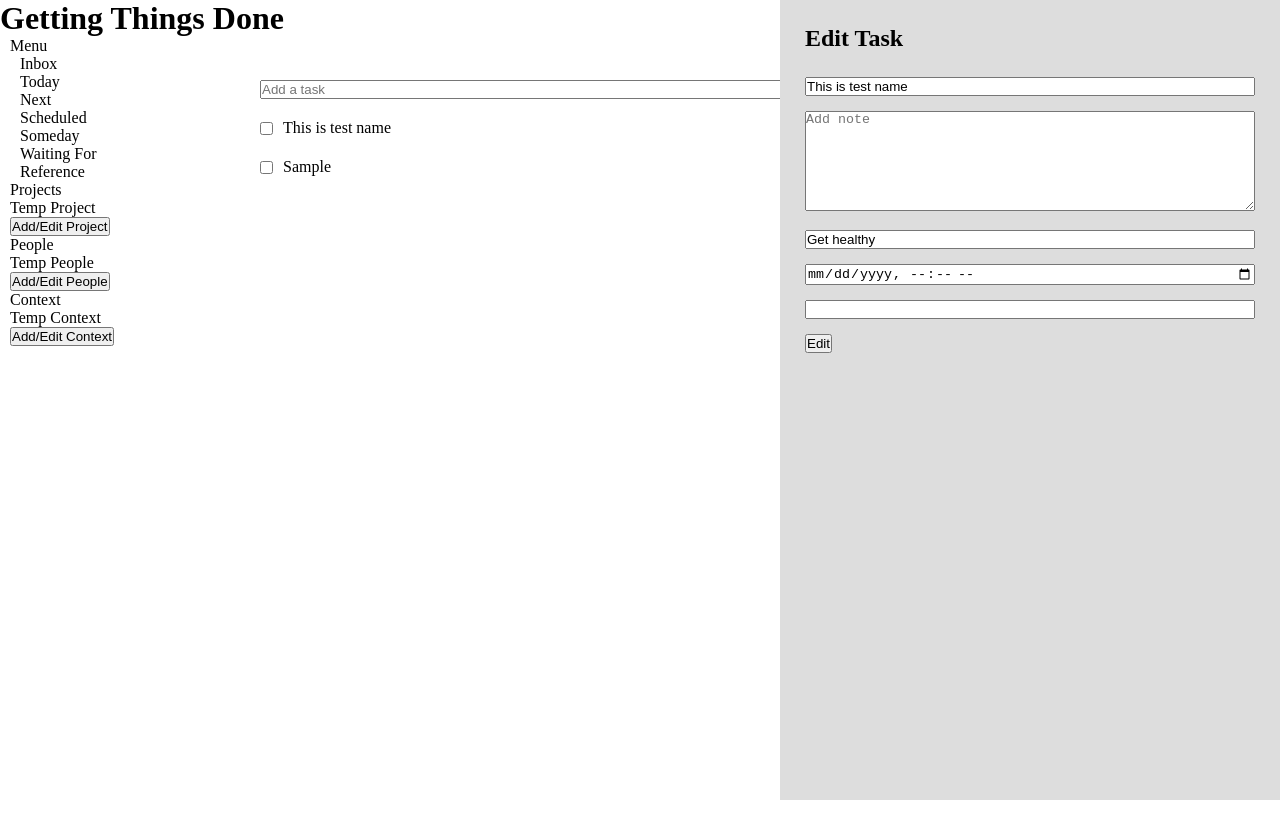
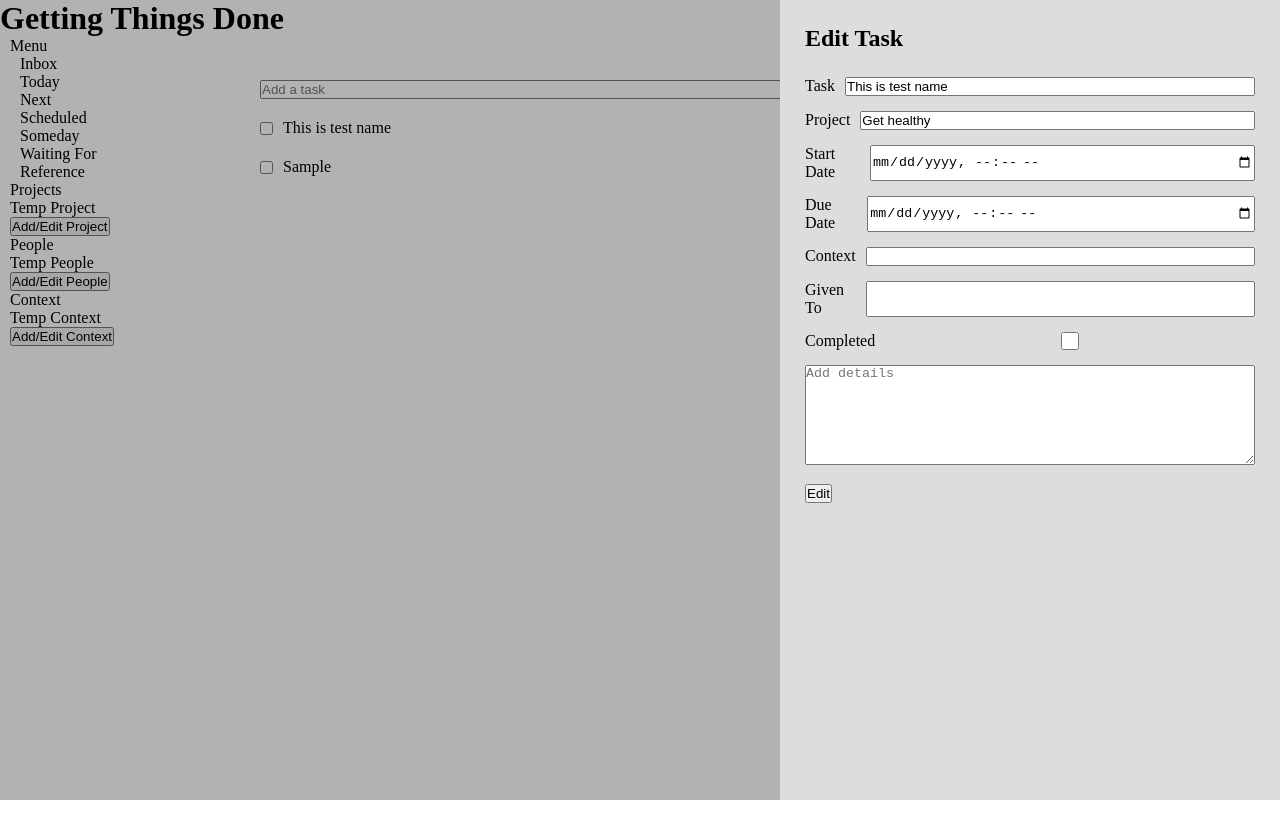
Before and after one commit to Bikesh78/getting-things-done, a React (Create React App) app: page / in a window 1280 px wide. Both pictures are taken after typing "Sample" into the empty fields and a click on the button "Edit". Built offline with nearby package versions, Linux system fonts and the light colour scheme.

Commit message:
Delete tasks

```diff
--- a/src/App.js
+++ b/src/App.js
@@ -49,6 +49,11 @@ function App() {
         };
       case "showEditBar":
         return { ...state, showEditBar: action.payload };
+      case "deleteTask":
+        return {
+          ...state,
+          taskList: state.taskList.filter((task) => task.id !== action.id),
+        };
       default:
         throw new Error(`${action.type} action is not defined`);
     }
--- a/src/Components/EditBar.js
+++ b/src/Components/EditBar.js
@@ -9,8 +9,9 @@ const EditBar = () => {
   const [taskDetail, setTaskDetail] = useState(editedTask[0].taskDetail);
   const [endDate, setEndDate] = useState(editedTask[0].endDate);
   const [context, setContext] = useState(editedTask[0].context);
-  const [startDate, setStartDate] = useState("");
-  const [givenTo, setGivenTo] = useState("");
+  const [startDate, setStartDate] = useState(editedTask[0].startDate);
+  const [givenTo, setGivenTo] = useState(editedTask[0].givenTo);
+  const [isCompleted, setIsCompleted] = useState(editedTask[0].isCompleted);
   // console.log("edited task", editedTask[0].taskName);
   function handleSubmit(e) {
     e.preventDefault();
@@ -33,38 +34,60 @@ const EditBar = () => {
       payload: false,
     });
   }
-  console.log(state);
+  // console.log(state);
   return (
+    <>
+      <div
+        className="overlay"
+        onClick={() =>
+          dispatch({
+            type: "showEditBar",
+            payload: false,
+          })
+        }
+      ></div>
       <div className="edit-bar">
         <div className="header">
           <h2>Edit Task</h2>
         </div>
         <form className="edit-body" onSubmit={handleSubmit}>
           <div className="task-name task-item">
+            <label htmlFor="">
+              Task
               <input
                 type="text"
                 value={taskName}
                 onChange={(e) => setTaskName(e.target.value)}
+                required
               />
+            </label>
           </div>
-        <div className="task-note task-item">
-          <textarea
-            type="text"
-            placeholder="Add note"
-            value={taskDetail}
-            onChange={(e) => setTaskDetail(e.target.value)}
-          >
-            {taskDetail}
-          </textarea>
-        </div>
+
           <div className="task-project task-item">
+            <label htmlFor="">
+              Project
               <input
                 type="text"
                 value={projectName}
                 onChange={(e) => setProjectName(e.target.value)}
               />
+            </label>
+          </div>
+          <div className="task-date task-item">
+            <label htmlFor="">
+              Start Date
+              <input
+                type="datetime-local"
+                name=""
+                id=""
+                value={startDate}
+                onChange={(e) => setStartDate(e.target.value)}
+              />
+            </label>
           </div>
           <div className="task-due-date task-item">
+            <label htmlFor="">
+              Due Date
               <input
                 type="datetime-local"
                 name=""
@@ -72,19 +95,56 @@ const EditBar = () => {
                 value={endDate}
                 onChange={(e) => setEndDate(e.target.value)}
               />
+            </label>
           </div>
           <div className="task-context task-item">
+            <label htmlFor="">
+              Context
               <input
                 type="text"
                 value={context}
                 onChange={(e) => setContext(e.target.value)}
               />
+            </label>
+          </div>
+          <div className="task-given task-item">
+            <label htmlFor="">
+              Given To
+              <input
+                type="text"
+                value={givenTo}
+                onChange={(e) => setGivenTo(e.target.value)}
+              />
+            </label>
+          </div>
+          <div className="task-status task-item">
+            <label htmlFor="">
+              Completed
+              <input
+                type="checkbox"
+                name=""
+                id=""
+                checked={isCompleted}
+                onChange={(e) => setIsCompleted(e.target.value)}
+              />
+            </label>
+          </div>
+          <div className="task-note task-item">
+            <textarea
+              type="text"
+              placeholder="Add details"
+              value={taskDetail}
+              onChange={(e) => setTaskDetail(e.target.value)}
+            >
+              {taskDetail}
+            </textarea>
           </div>
           <button type="submit" className="btn-primary">
             Edit
           </button>
         </form>
       </div>
+    </>
   );
 };
 
--- a/src/Components/TaskContainer.js
+++ b/src/Components/TaskContainer.js
@@ -30,7 +30,7 @@ const TaskContainer = () => {
     }
     console.log("state", state);
   }
-  console.log("state", state);
+  // console.log("state", state);
   return (
     <div className="task-container">
       <div className="task-container-head">
@@ -70,7 +70,14 @@ const TaskContainer = () => {
                   >
                     Edit
                   </button>
-                  <button className="btn-primary">Delete</button>
+                  <button
+                    className="btn-primary"
+                    onClick={() => {
+                      dispatch({ type: "deleteTask", id: task.id });
+                    }}
+                  >
+                    Delete
+                  </button>
                 </div>
               </div>
             ))}
--- a/src/style.scss
+++ b/src/style.scss
@@ -56,7 +56,11 @@
   right: 0;
   top: 0;
   padding: 25px;
-  z-index: 1;
+  z-index: 5;
+  label {
+    display: flex;
+    gap: 10px;
+  }
   input,
   textarea {
     width: 100%;
@@ -70,6 +74,14 @@
   .task-item {
     margin-bottom: 15px;
   }
+}
+.overlay {
+  position: fixed;
+  top: 0;
+  left: 0;
+  background-color: rgba(0, 0, 0, 0.3);
+  width: 100%;
+  height: 100%;
 }
 // .main-content {
 //   display: flex;
```
Lines whose indentation alone changed are shown as unchanged.
